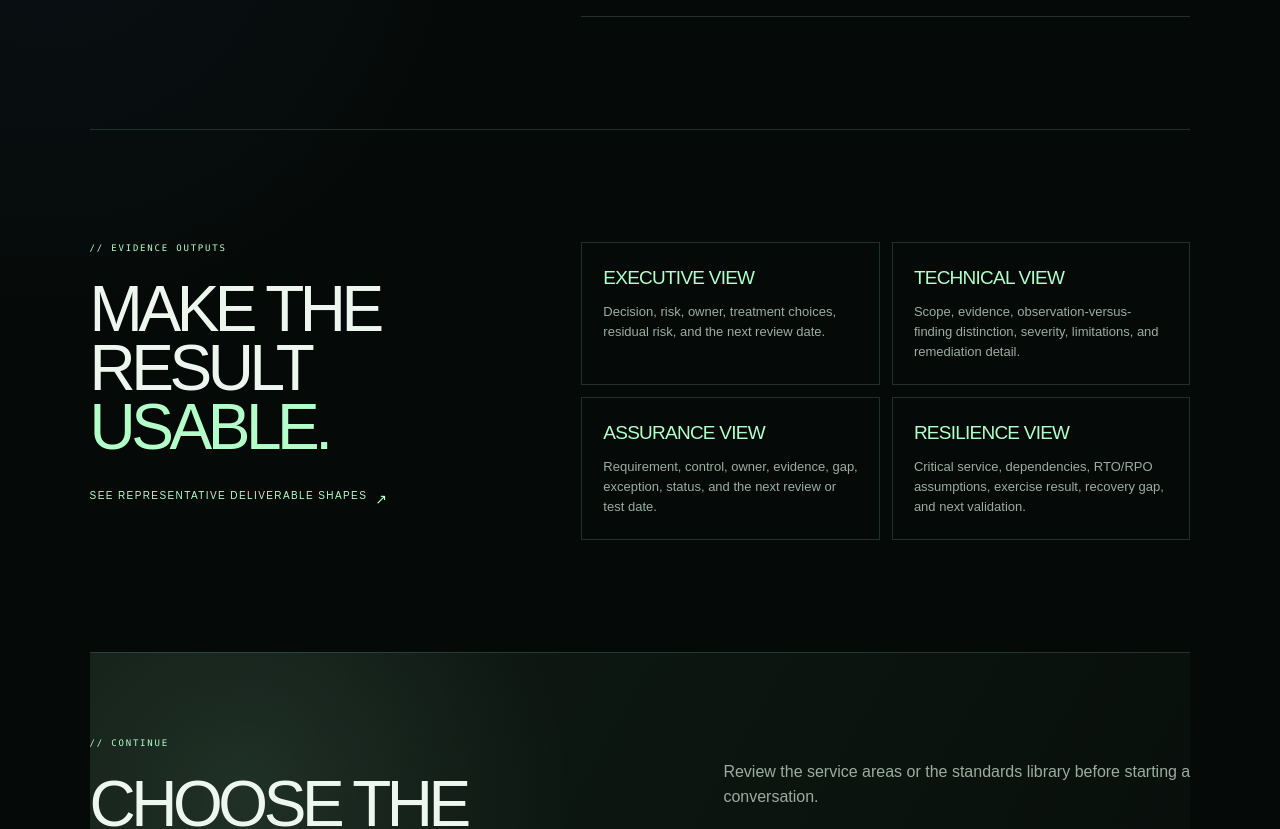
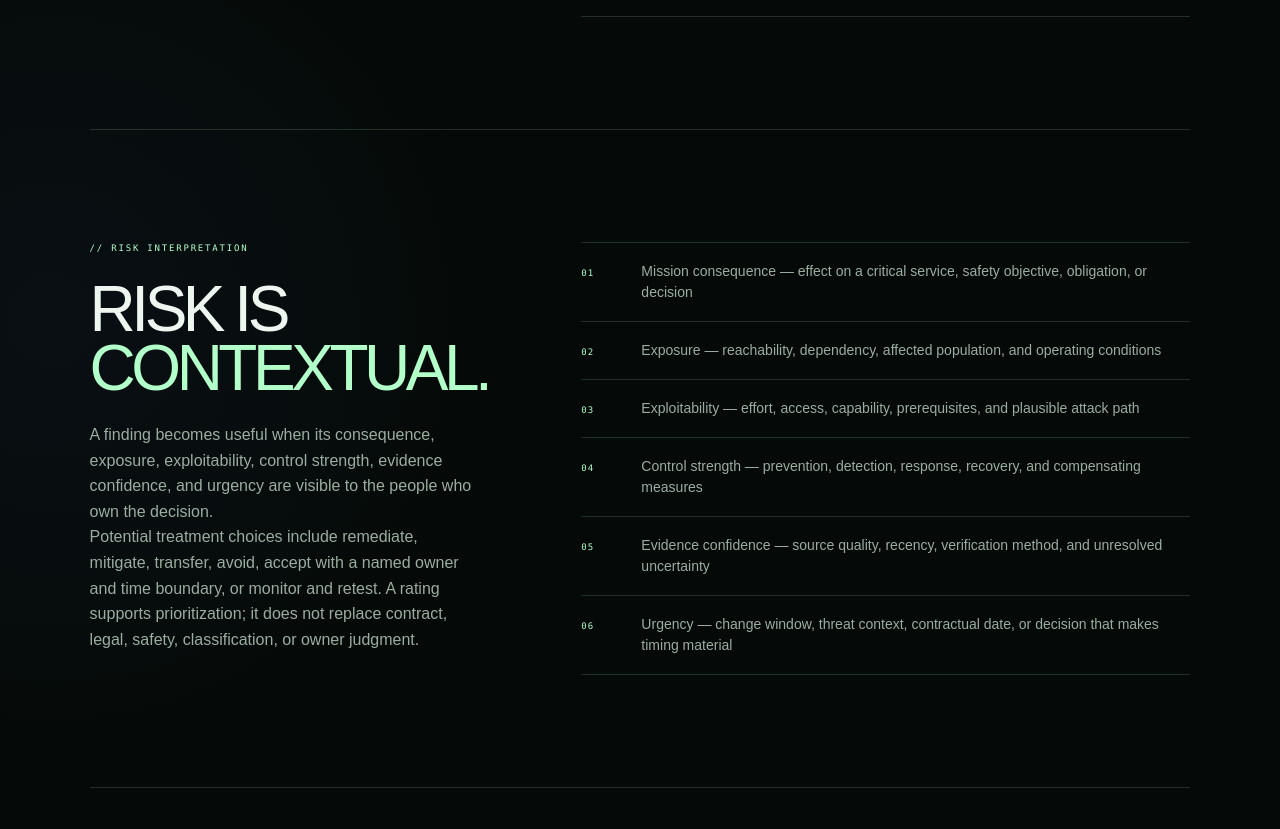
Before and after one commit to ZeroXSHDW/ZERODEVLLC-Website-Source-Code, a Next.js app: page /methodology in a window 1280 px wide. Shown: the part 2200-3029 px from the top of the page. Built offline with nearby package versions, Linux system fonts and the light colour scheme.

Commit message:
feat: add contextual risk treatment model

```diff
--- a/app/methodology/page.tsx
+++ b/app/methodology/page.tsx
@@ -35,6 +35,15 @@ const controls = [
   'Remediation ownership and retest criteria',
   'Explicit limitations, assumptions, and residual risk',
 ];
+
+const riskFactors = [
+  'Mission consequence — effect on a critical service, safety objective, obligation, or decision',
+  'Exposure — reachability, dependency, affected population, and operating conditions',
+  'Exploitability — effort, access, capability, prerequisites, and plausible attack path',
+  'Control strength — prevention, detection, response, recovery, and compensating measures',
+  'Evidence confidence — source quality, recency, verification method, and unresolved uncertainty',
+  'Urgency — change window, threat context, contractual date, or decision that makes timing material',
+] as const;
 
 export default function MethodologyPage() {
   return (
@@ -93,6 +102,18 @@ export default function MethodologyPage() {
           </div>
         </section>
 
+        <section className={styles.twoColumn} aria-labelledby="risk-heading">
+          <div>
+            <p className={styles.eyebrow}>{'// RISK INTERPRETATION'}</p>
+            <h2 id="risk-heading">Risk is<br /><span>contextual.</span></h2>
+            <p className={styles.bodyCopy}>A finding becomes useful when its consequence, exposure, exploitability, control strength, evidence confidence, and urgency are visible to the people who own the decision.</p>
+            <p className={styles.bodyCopy}>Potential treatment choices include remediate, mitigate, transfer, avoid, accept with a named owner and time boundary, or monitor and retest. A rating supports prioritization; it does not replace contract, legal, safety, classification, or owner judgment.</p>
+          </div>
+          <div className={styles.checkList}>
+            {riskFactors.map((factor, index) => <div key={factor}><span>{String(index + 1).padStart(2, '0')}</span><p>{factor}</p></div>)}
+          </div>
+        </section>
+
         <section className={styles.outputSection} aria-labelledby="outputs-heading">
           <div className={styles.sectionIntro}>
             <p className={styles.eyebrow}>{'// EVIDENCE OUTPUTS'}</p>
--- a/scripts/security-check.mjs
+++ b/scripts/security-check.mjs
@@ -106,6 +106,8 @@ requireText("app/services/page.tsx", servicesPage, "Public-sector procurement");
 requireText("app/services/page.tsx", servicesPage, "Defense-supplier assurance");
 requireText("app/methodology/page.tsx", methodologyPage, "Written authorization and named decision owner");
 requireText("app/methodology/page.tsx", methodologyPage, "does not perform unauthorized access");
+requireText("app/methodology/page.tsx", methodologyPage, "Potential treatment choices");
+requireText("app/methodology/page.tsx", methodologyPage, "Evidence confidence");
 requireText("app/frameworks/page.tsx", frameworksPage, "NIST CSF 2.0");
 requireText("app/frameworks/page.tsx", frameworksPage, "NIST SP 800-171 Rev. 3");
 requireText("app/frameworks/page.tsx", frameworksPage, "NCSC Cyber Assessment Framework 4.0");
```
